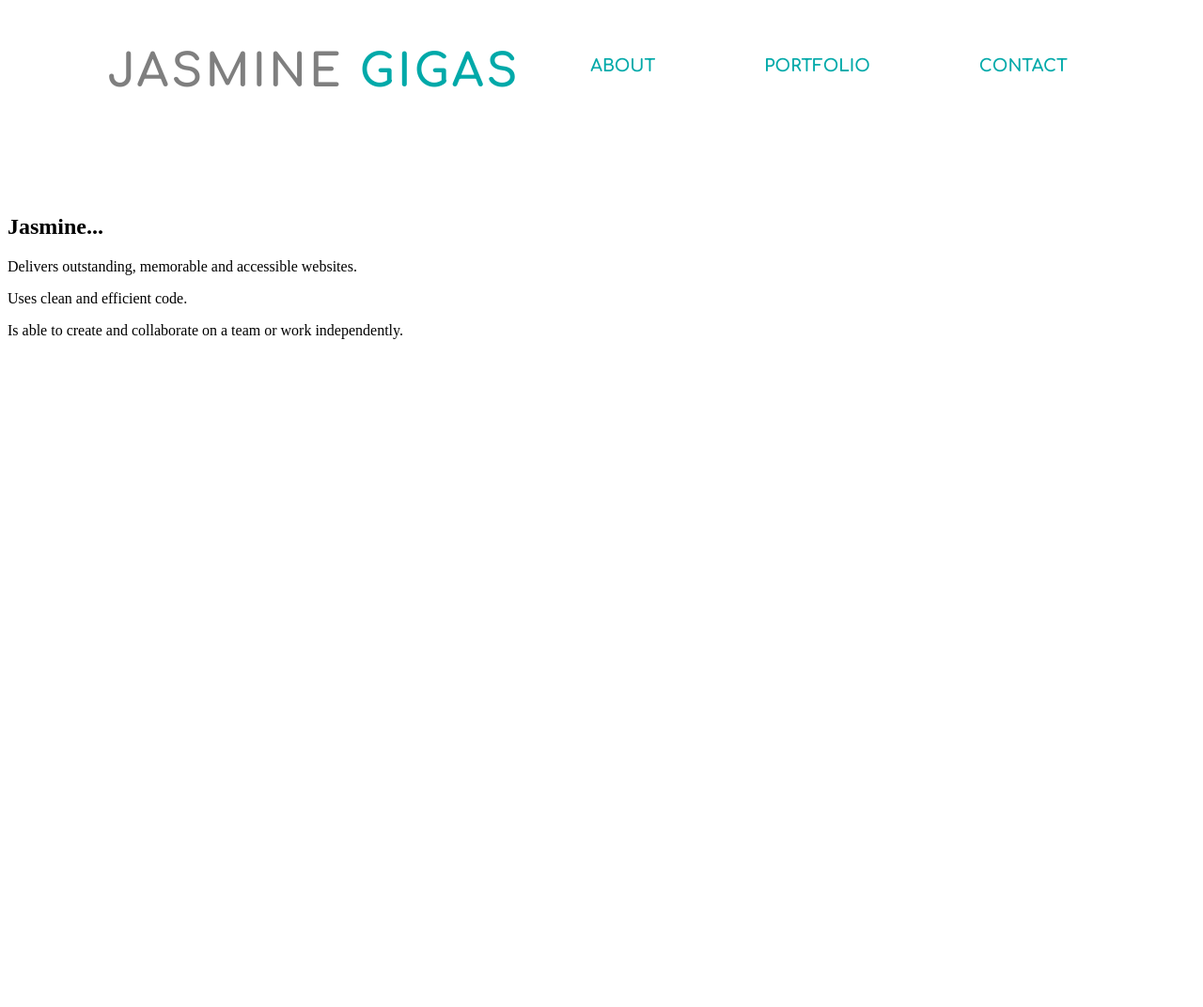
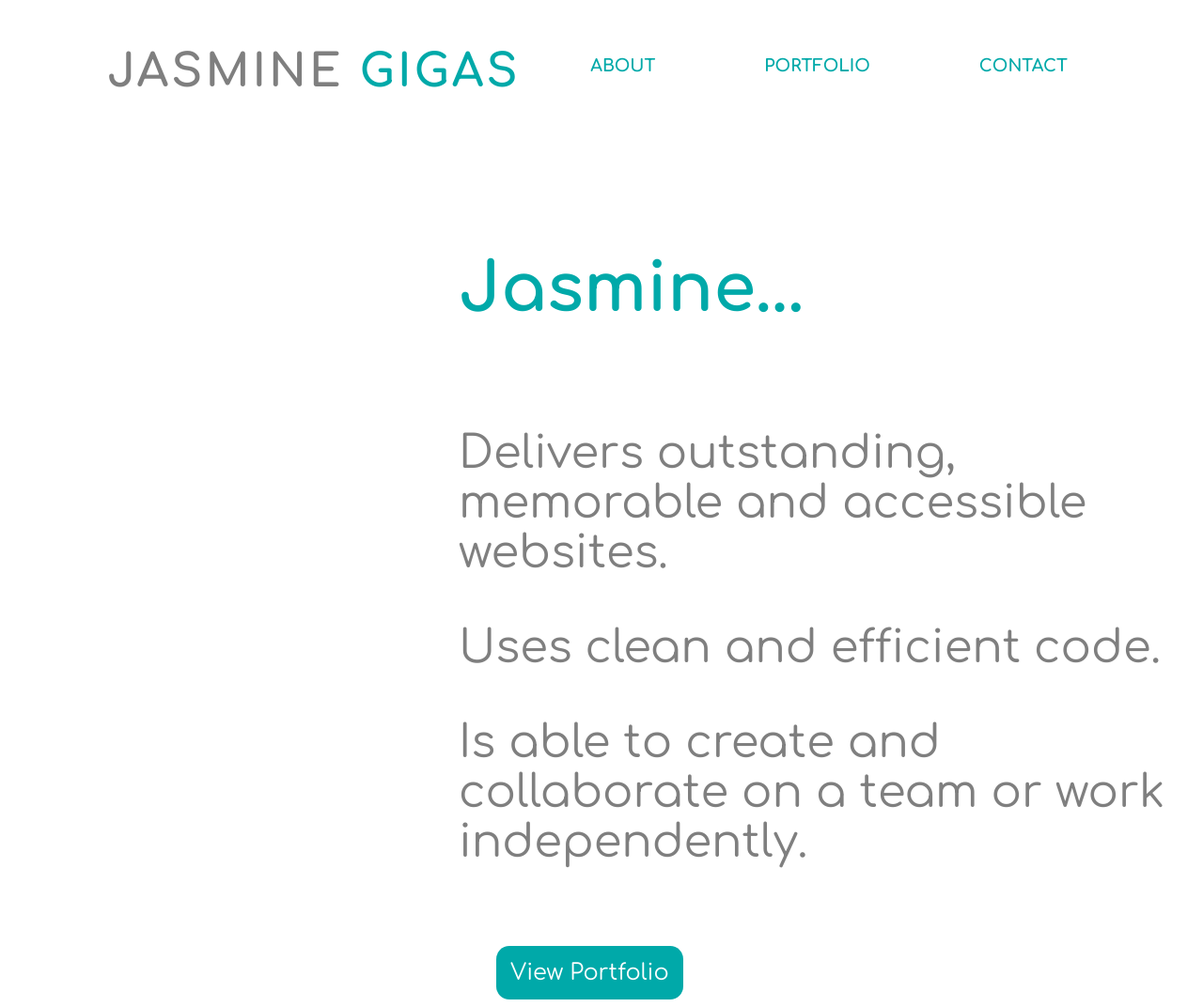
Before and after one commit to devjgigas/mywebsite, a plain HTML site: page index.html in a window 1280 px wide. Shown: the whole page at 94% size. Before the commit the page ends 800 px from the top, so only its background shows below. Drawn offline with nearby package versions, Linux system fonts and the light colour scheme.

Commit message:
updated css and html

```diff
--- a/index.css
+++ b/index.css
@@ -51,5 +51,38 @@ nav a:hover{
    color: white;
    font-size:20px;
    border-radius: 8px;
+   text-align: center;
+   padding:14px;
 
 }
+
+p{
+    color: rgba(0, 0, 0, 0.501);;
+}
+.animate__bounceInDown{
+    display: inline-block;
+    color:rgb(0, 169, 169);
+
+  animation: bounce;
+  animation-duration: 2s;
+}
+.animate__backInLeft{
+    display: block;
+    animation-duration:4s;
+}
+.about-container{
+    margin-left:10em;
+    font-size: 3em;
+    font-family: 'Comfortaa', cursive;
+
+}
+.view-portfolio{
+    font-family: 'Comfortaa', cursive;
+    font-size:24px;
+   border: none;
+   background: rgb(0, 169, 169);
+   color: #fff;
+   padding: 15px;
+   border-radius: 14px;
+
+}
--- a/index.html
+++ b/index.html
@@ -3,6 +3,7 @@
 <head>
     <meta charset="UTF-8">
     <meta name="viewport" content="width=device-width, initial-scale=1.0">
+    <link rel="stylesheet"href="https://cdnjs.cloudflare.com/ajax/libs/animate.css/4.1.1/animate.min.css"/>
     <link rel="stylesheet" href="index.css">
     <title>Jasmine's Portfolio</title>
 </head>
@@ -17,10 +18,18 @@
             </ul>
         </nav>
     </header>
-
-    <h2>Jasmine...</h2>
+    <div class="about-container">
+    <h2 class="animate__bounceInDown">Jasmine...</h2>
+    <div class="animate__backInLeft">
     <p>Delivers outstanding, memorable and accessible websites.</p>
     <p>Uses clean and efficient code.</p>
     <p>Is able to create and collaborate on a team or work independently.</p>
+    <a href="#"><button class="view-portfolio">View Portfolio</button></a>
+
+</div>
+</div>
+</div>
+
+
 </body>
 </html>
```
